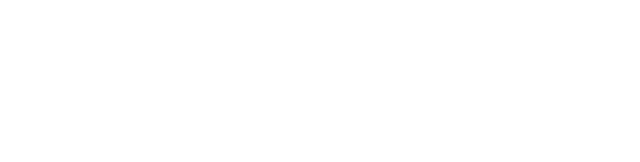
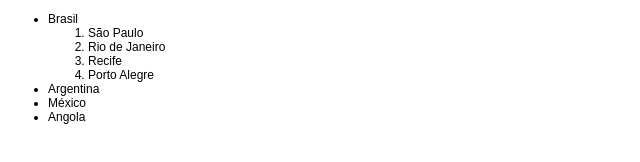
Before and after one commit to OSanches-Cursos/HTML5, a plain HTML site: page Unidade08/Exercício02/listas.html in a window 1280 px wide. Shown: the whole page, without its empty margins (0-640 px from the left). Drawn offline with Linux system fonts and the light colour scheme.

Commit message:
Unidade 08
Colando listas.

```diff
--- a/Unidade08/Exercício02/listas.html
+++ b/Unidade08/Exercício02/listas.html
@@ -3,16 +3,25 @@
     <head>
         <meta charset="utf-8">
         <title>Curso HTML5 Essencial</title>
-
         <style>
             body {
                 font-family: sans-serif;
-                font-size: 12 px;
+                font-size: 12px;
             }
 		</style>
     </head>
-
     <body>
-
+        <ul>
+            <li>Brasil</li>
+            <ol>
+                <li>São Paulo</li>
+                <li>Rio de Janeiro</li>
+                <li>Recife</li>
+                <li>Porto Alegre</li>
+            </ol>
+            <li>Argentina</li>
+            <li>México</li>
+            <li>Angola</li>
+        </ul>
     </body>
 </html>
```
Also changed, not shown: Unidade08/Exercício01/listas.html (+16 -4 lines), Unidade08/Exercício03/index.html (+13 -14 lines), Unidade08/Exercício04/index.html (+13 -20 lines).
